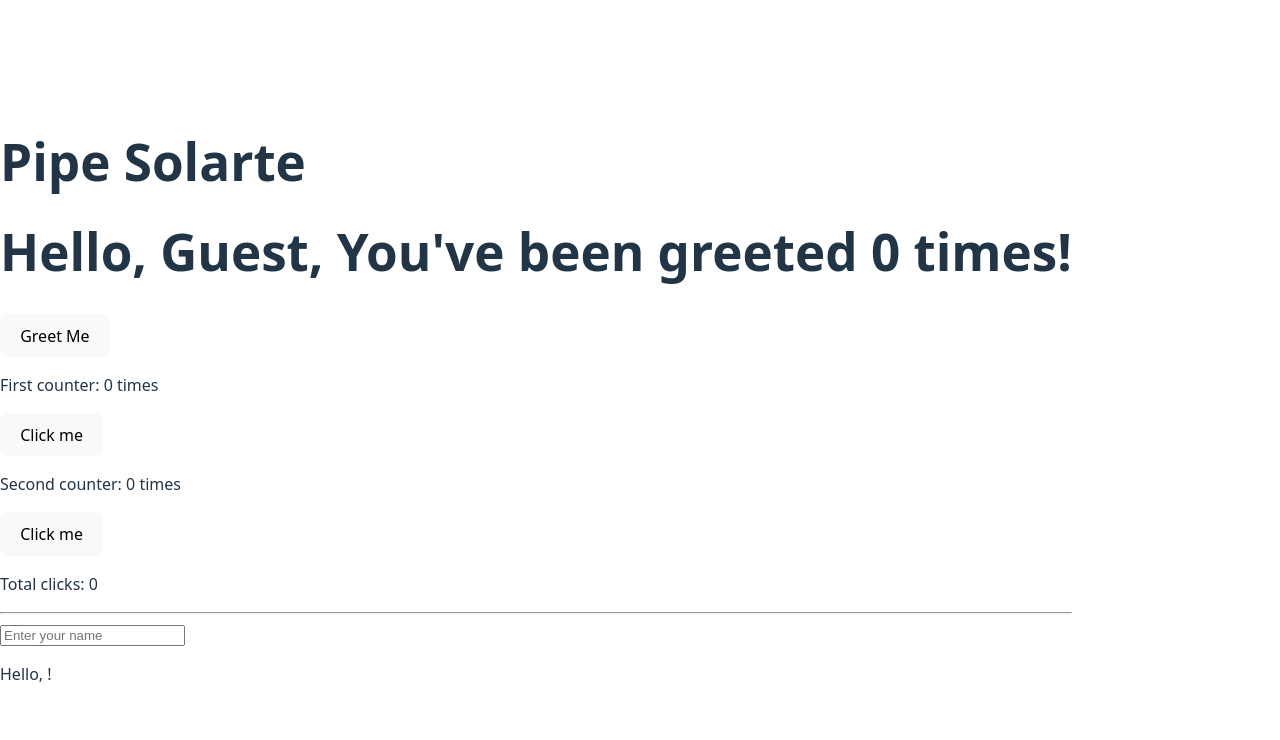
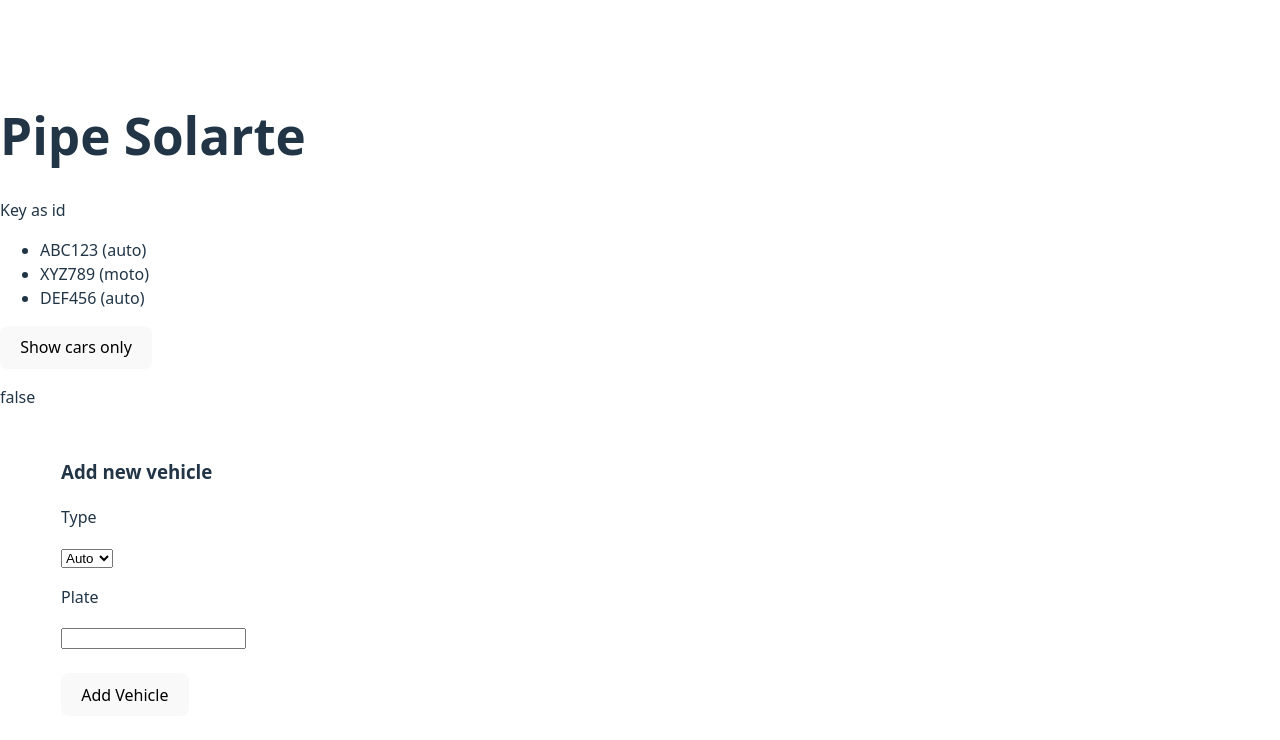
Before and after one commit to nanpipe/aprendizaje-js, a React (Vite) app in the folder my-react-app/: page / in a window 1280 px wide. Shown: the top 740 px of the page. Built offline with nearby package versions, Linux system fonts and the light colour scheme.

Commit message:
feat: Day 14 - Lists, conditional rendering, and dynamic form inputs

```diff
--- a/my-react-app/src/App.jsx
+++ b/my-react-app/src/App.jsx
@@ -1,48 +1,69 @@
 import { useState } from 'react';
-import Counter from './Counter';
-import Greeting from './Greeting';
+
 
 function App() {
-  const [name, setName] = useState('');
-  const [count, setCount] = useState(0);
-  const [countGreeting, setCountGreeting] = useState(0);
+    const [showCarsOnly, setShowCarsOnly] = useState(false);
+    const [vehicles, setVehicles] = useState([
+        { id: 1, plate: "ABC123", type: "auto" },
+        { id: 2, plate: "XYZ789", type: "moto" },
+        { id: 3, plate: "DEF456", type: "auto" }
+    ]);
 
-  function handleGreet() {
-    setCountGreeting(countGreeting + 1);
-  }
+    const [newPlate, setNewPlate] = useState('');
+    const [newType, setNewType] = useState('auto');
+
+    function addNewVehicle() {
+        const newVehicle = {
+            id: vehicles.length + 1,
+            plate: newPlate,
+            type: newType
+        };
+        setVehicles([...vehicles, newVehicle]);
+        setNewPlate('');
+        setNewType('auto');
+
+    }
+
+    return (
+        <div>
+            <h1>Pipe Solarte</h1>
+            <p>Key as id</p>
+            <ul>
+                {vehicles.filter(vehicle => showCarsOnly ? vehicle.type === 'auto' : true)
+                    .map(vehicle => (
+                        <li key={vehicle.id}>
+                            {vehicle.plate} ({vehicle.type})
+                        </li>
+                    ))}
+            </ul>
 
 
-  return (
-    <div>
-      <h1>Pipe Solarte</h1>
+            <button onClick={() => setShowCarsOnly(!showCarsOnly)}>{showCarsOnly ? `Show All` : `Show cars only`}</button>
 
-      <Greeting name={name} times={countGreeting} setTimes={handleGreet}></Greeting>
+            <p>{showCarsOnly.toString()}</p>
 
-      <Counter
-        count={count}
-        setCount={setCount}
-        label="First counter"
-      />
-      <Counter
-        count={count}
-        setCount={setCount}
-        label="Second counter"
-      />
 
-      <p>Total clicks: {count}</p>
+            <div style={{ justifyContent: 'center', alignItems: 'center', marginLeft: '50px', border: '1px solid white', padding: '10px', width: '300px', marginTop: '20px' }}>
+                <h3>Add new vehicle</h3>
+                <p>Type</p>
+                <select value={newType} onChange={(e) => setNewType(e.target.value)}>
+                    <option value="auto">Auto</option>
+                    <option value="moto">Moto</option>
+                </select>
+                <p>Plate</p>
+                <input type="text" value={newPlate} onChange={(e) => setNewPlate(e.target.value)} />
+                <br /><br />
+                <button onClick={() => {
+                    addNewVehicle()
+                }}> Add Vehicle</button>
+            </div>
 
-      <hr />
+        </div>
 
-      <input
-        type="text"
-        placeholder="Enter your name"
-        value={name}
-        onChange={(e) => setName(e.target.value)}
-      />
-      <p>Hello, {name}!</p>
-    </div>
-  );
 
+
+
+    );
 }
 
 export default App;
```
Also changed, not shown: my-react-app/src/practice/dia-13-basics.jsx (added, +48 -0 lines).
